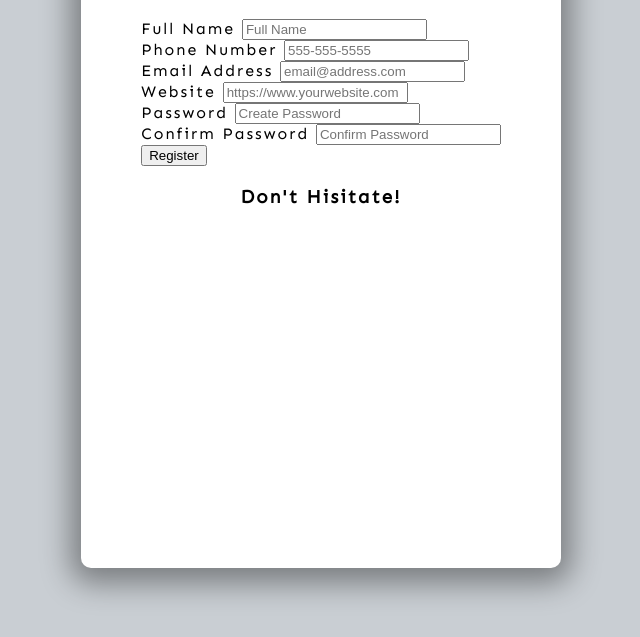
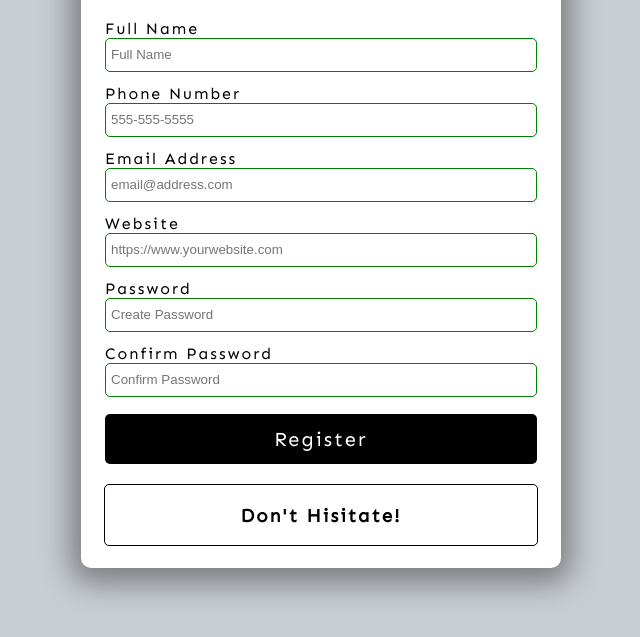
Before and after one commit to 4rlm/form-validation, a plain HTML site: page index.html in a window 1280 px wide. Shown: the part 147-784 px from the top of the page, without its empty margins (319-959 px from the left). Drawn offline with Linux system fonts and the light colour scheme.

Commit message:
Build UI - Form CSS

```diff
--- a/index.html
+++ b/index.html
@@ -46,7 +46,9 @@
         <button type="submit">Register</button>
       </form>
       <!-- Error/Success Message -->
-      <h3 id="message">Don't Hisitate!</h3>
+      <div class="message-container">
+        <h3 id="message">Don't Hisitate!</h3>
+      </div>
     </div>
 
     <!-- Script -->
--- a/style.css
+++ b/style.css
@@ -24,3 +24,68 @@ body {
   border-radius: 10px;
   box-shadow: 0 5px 30px 10px rgba(0, 0, 0, 0.4);
 }
+
+/* Form */
+form {
+  width: 90%;
+}
+
+.form-group {
+  height: 65px;
+}
+
+label {
+  position: relative;
+}
+
+input {
+  width: 100%;
+  height: 34px;
+  padding: 5px;
+  border: 1px solid black;
+  border-radius: 5px;
+  outline: none;
+  box-sizing: border-box;
+  transition: all 0.3s;
+}
+
+input:valid {
+  border: 1px solid green;
+}
+
+input:invalid {
+  border: 1px solid red;
+}
+
+button {
+  cursor: pointer;
+  color: white;
+  background-color: black;
+  border: none;
+  border-radius: 5px;
+  height: 50px;
+  width: 100%;
+  font-family: sen, sans-serif;
+  font-size: 20px;
+  letter-spacing: 2px;
+  margin-top: 5px;
+}
+
+button:hover {
+  filter: brightness(200%);
+  background-color: rgb(22, 22, 22);
+}
+
+button:focus {
+  outline: none;
+}
+
+.message-container {
+  border: 1px solid black;
+  border-radius: 5px;
+  width: 90%;
+  margin-top: 20px;
+  display: flex;
+  justify-content: center;
+  color: black;
+}
```
